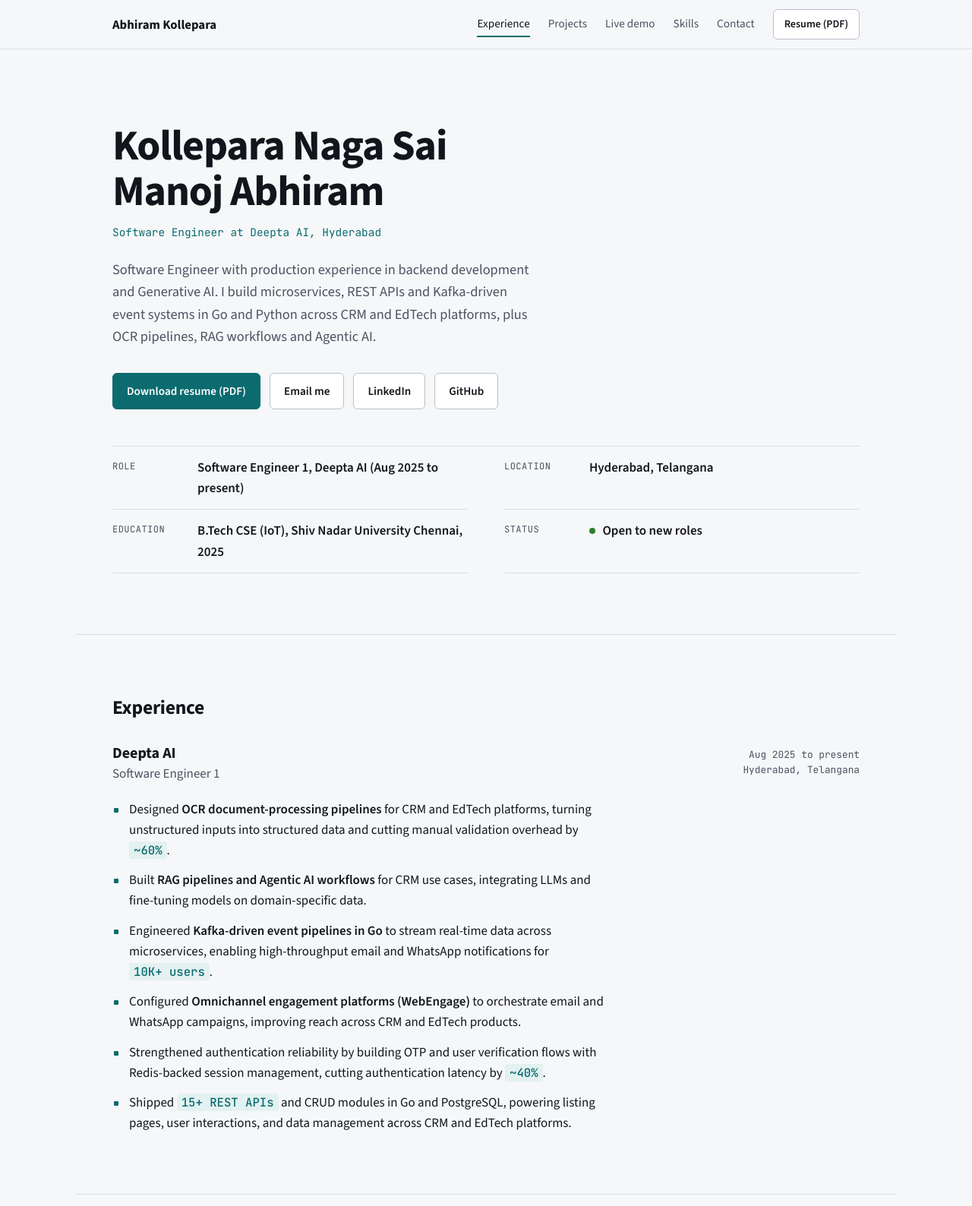
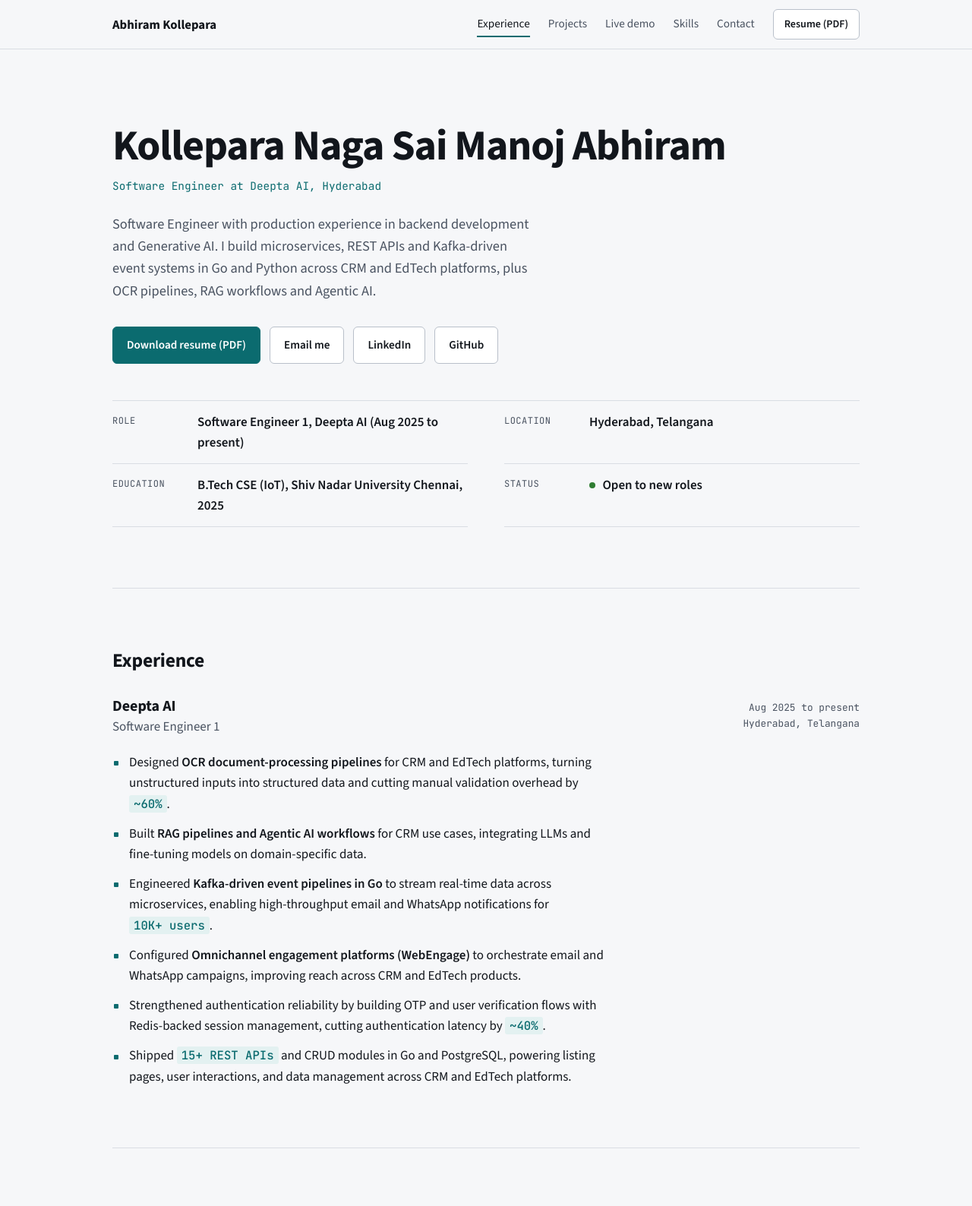
Before and after one commit to ManojAbhiram/portfolio, a website: page index.html in a window 1280 px wide. Shown: the top 1588 px of the page at 76% size. Drawn offline with nearby package versions, Linux system fonts and the light colour scheme; no server answers; a web font is replaced by a local one.

Commit message:
style: align section dividers, balance the name, drop skill separators

```diff
--- a/styles.css
+++ b/styles.css
@@ -92,7 +92,7 @@ ul{list-style:none}
 
 /* ---------- Hero ---------- */
 .hero{padding-top:clamp(48px,8vw,96px);padding-bottom:clamp(48px,7vw,80px)}
-.hero__name{font-family:var(--display);font-weight:700;font-size:clamp(2.1rem,5.2vw,3.5rem);line-height:1.08;letter-spacing:-.02em;max-width:18ch}
+.hero__name{font-family:var(--display);font-weight:700;font-size:clamp(2.1rem,5.2vw,3.5rem);line-height:1.08;letter-spacing:-.02em;text-wrap:balance}
 .hero__role{margin-top:12px;font-family:var(--mono);font-size:.9rem;color:var(--accent)}
 .hero__lede{margin-top:24px;max-width:62ch;color:var(--ink-dim);font-size:1.15rem}
 .hero__cta{display:flex;flex-wrap:wrap;gap:12px;margin-top:32px}
@@ -105,7 +105,8 @@ ul{list-style:none}
 @media (max-width:720px){ .spec{grid-template-columns:1fr} .spec>div{grid-template-columns:84px 1fr} }
 
 /* ---------- Sections ---------- */
-.section{padding-block:clamp(48px,7vw,80px);border-top:1px solid var(--line)}
+.section{position:relative;padding-block:clamp(48px,7vw,80px)}
+.section::before{content:"";position:absolute;top:0;left:var(--gutter);right:var(--gutter);border-top:1px solid var(--line)}
 .section__title{font-family:var(--display);font-weight:700;font-size:1.6rem;letter-spacing:-.01em;line-height:1.2;margin-bottom:calc(var(--u)*4)}
 .section__title--sub{margin-top:calc(var(--u)*7)}
 
@@ -153,9 +154,8 @@ ul{list-style:none}
 .skills{border-top:1px solid var(--line)}
 .skills>div{display:grid;grid-template-columns:220px 1fr;gap:24px;padding:16px 0;border-bottom:1px solid var(--line)}
 .skills dt{font-weight:700}
-.inline{display:flex;flex-wrap:wrap;gap:6px 0}
+.inline{display:flex;flex-wrap:wrap;gap:6px 22px}
 .inline li{color:var(--ink-dim)}
-.inline li:not(:last-child)::after{content:"·";margin:0 10px;color:var(--line-strong)}
 @media (max-width:720px){ .skills>div{grid-template-columns:1fr;gap:6px} }
 
 /* ---------- Footer ---------- */
```
